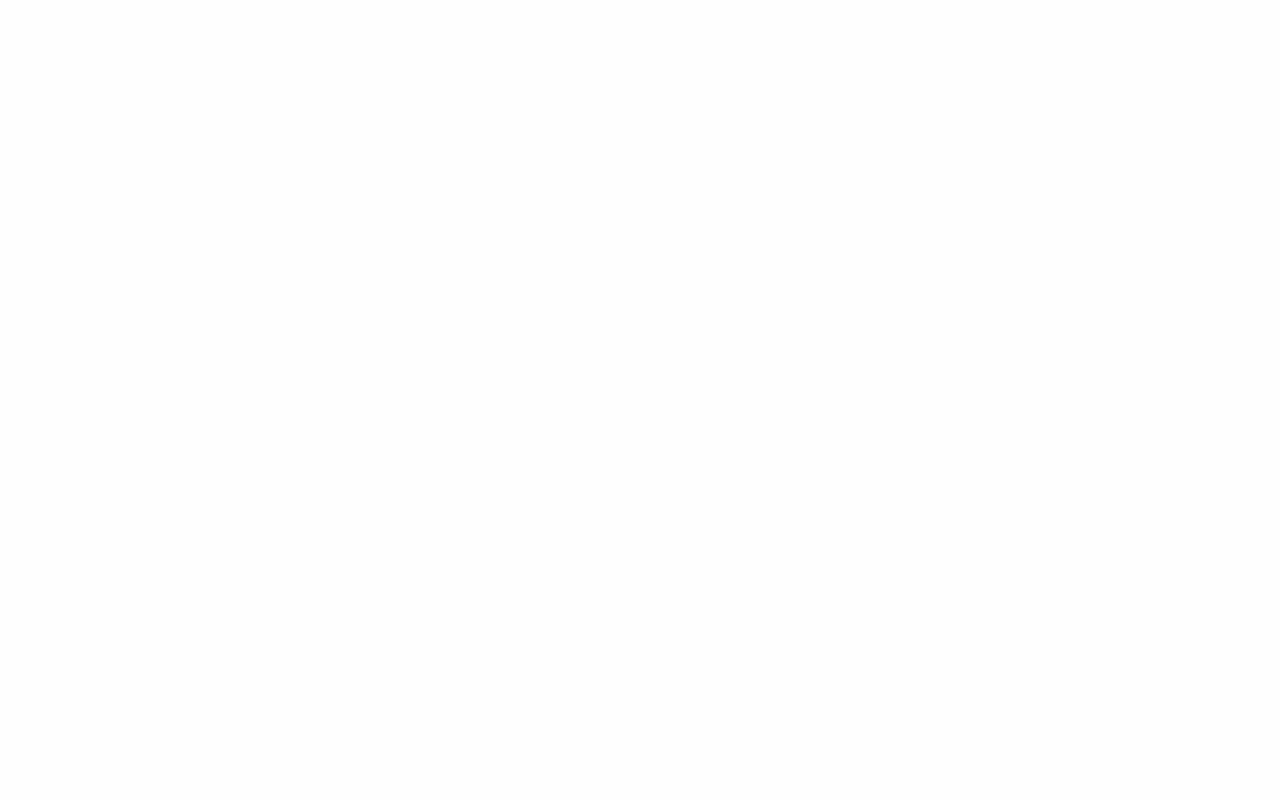
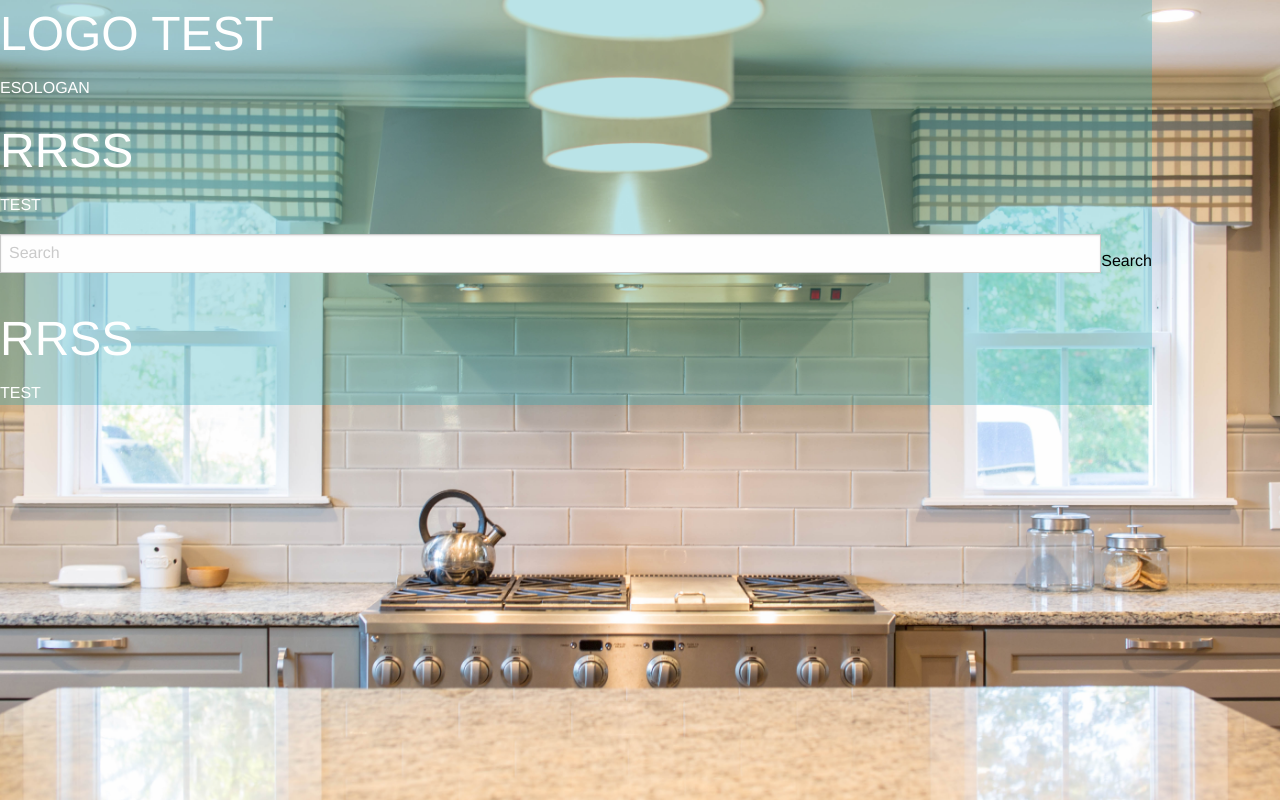
Before and after one commit to amadalanz/Frameworks-y-Librer-as-CSS, a plain HTML site: page Blog_Gastronomia/index.html in a window 1280 px wide. Drawn offline with Linux system fonts and the light colour scheme; files whose address does not match are found by name.

Commit message:
se añadió background y esquema para título y eslog

```diff
--- a/Blog_Gastronomia/css/style.css
+++ b/Blog_Gastronomia/css/style.css
@@ -0,0 +1,12 @@
+body{
+    background: url(../img/michael-browning.jpg) no-repeat fixed; /* Photo by Christian Mackie on Unsplash */
+    background-size: cover;
+    color: white;
+}
+
+.container{
+    width: 90%;
+    background: hsl(186, 67%, 43%, 0.3);
+    /* text-align: center; */
+
+}
--- a/Blog_Gastronomia/index.html
+++ b/Blog_Gastronomia/index.html
@@ -9,7 +9,35 @@
         <link href="css/style.css" rel="stylesheet">
     </head>
     <body>
+        <div class="container">
+            <div class="row">
+                <div class="large-4 medium-4 small-4 columns">
+                    <h1>LOGO TEST</h1>
+                    <p>ESOLOGAN</p>
+                </div>
+                <div class="large-8 medium-8 small-8 columns">
+                    <h1>RRSS</h1>
+                    <p>TEST</p>
+                </div>
+            </div>
+            <div class="row">
+                <div class="large-4 medium-4 small-4 columns">
+                    <form class="form-inline input-group mb-3">
+                        <div class="input-group-prepend">
+                            <span class="input-group-text" id="search_field"><i class="fas fa-search"></i></span>
+                        </div>
+                        <input type="text" class="form-control" placeholder="Search" aria-label="Search" aria-describedby="search_field">
+                        <button class="btn btn-outline-success my-2 my-sm-0" type="submit">Search</button>
+                      </form>
+                    <div>
+                </div>
+                <div class="large-8 medium-8 small-8 columns">
+                    <h1>RRSS</h1>
+                    <p>TEST</p>
+                </div>
+            </div>
 
+        </div>
 
 
 
```
Also changed, not shown: Blog_Gastronomia/img/michael-browning.jpg (added), 1 other file.
